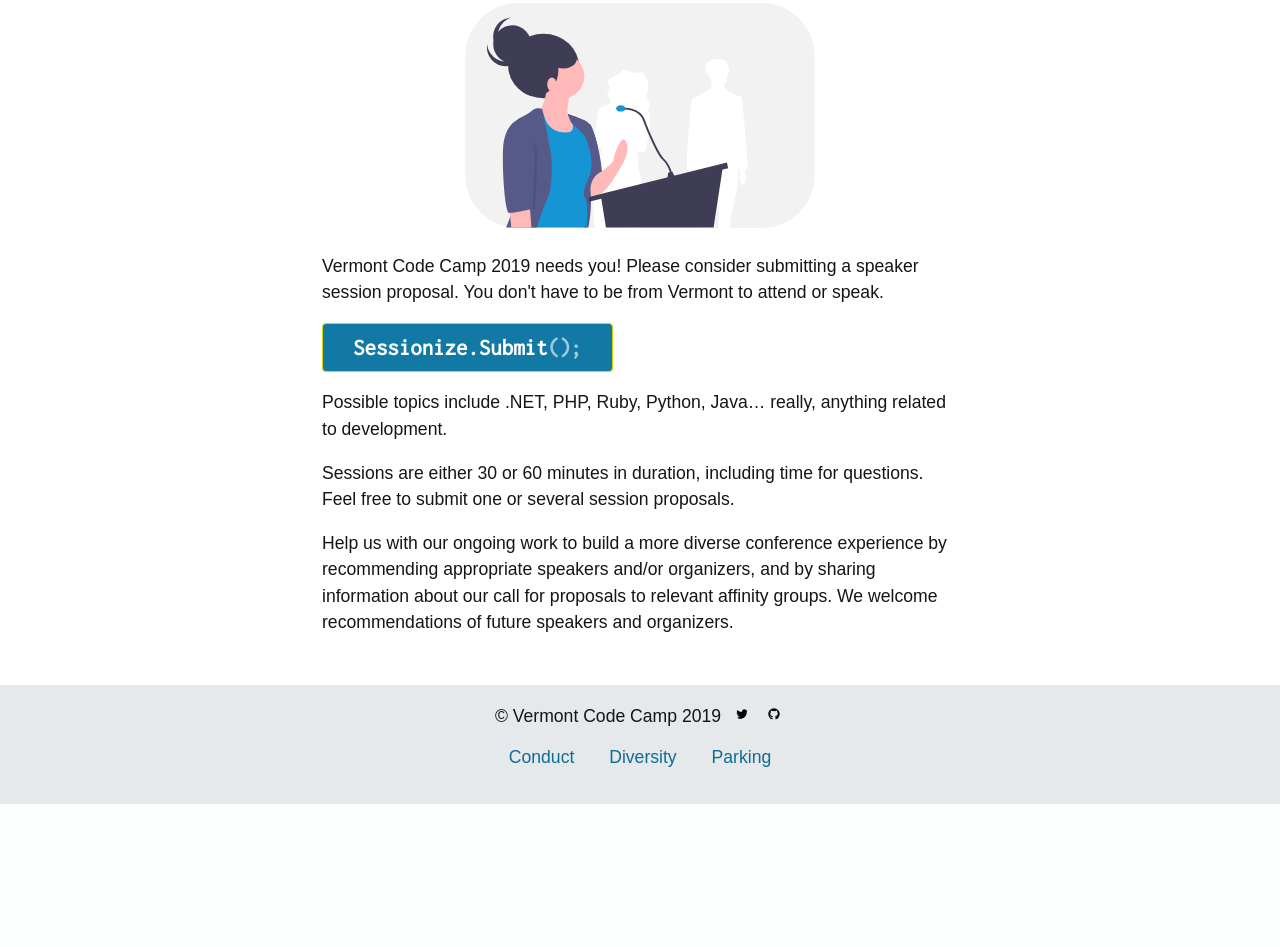
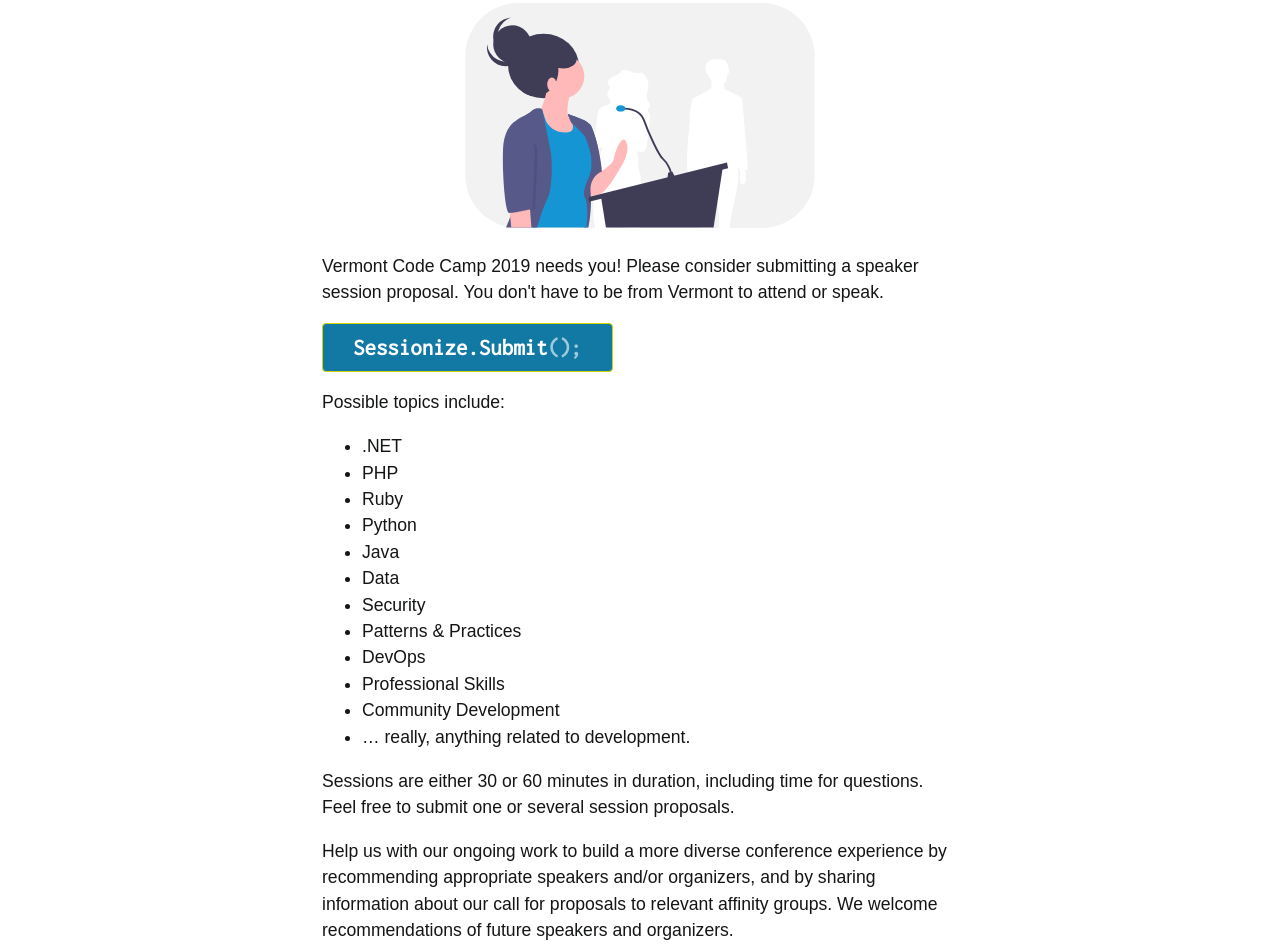
Before and after one commit to vtcodecamp/2019.vtcodecamp.org, an Eleventy site: page src/speak.md in a window 1280 px wide. Shown: the part 292-1239 px from the top of the page. Before the commit the page ends 1096 px from the top, so only its background shows below. Built offline with nearby package versions, Linux system fonts and the light colour scheme; Eleventy itself is replaced by a stand-in of ours; files that its build step writes are made by us from their sources.

Commit message:
copy updates for speaker & sponsor pages

```diff
--- a/src/speak.md
+++ b/src/speak.md
@@ -23,7 +23,21 @@
     Sessionize.Submit<span class="text-muted" aria-hidden="true">();</span>
 </a>
 
-Possible topics include .NET, PHP, Ruby, Python, Java&hellip; really, anything related to development.
+Possible topics include:
+
+* .NET
+* PHP
+* Ruby
+* Python
+* Java
+* Data
+* Security
+* Patterns & Practices
+* DevOps
+* Professional Skills
+* Community Development
+* &hellip; really, anything related to development.
+
 
 Sessions are either 30 or 60 minutes in duration, including time for questions. Feel free to submit one or several session proposals.
 
```
Also changed, not shown: src/sponsor.md (+8 -10 lines).
